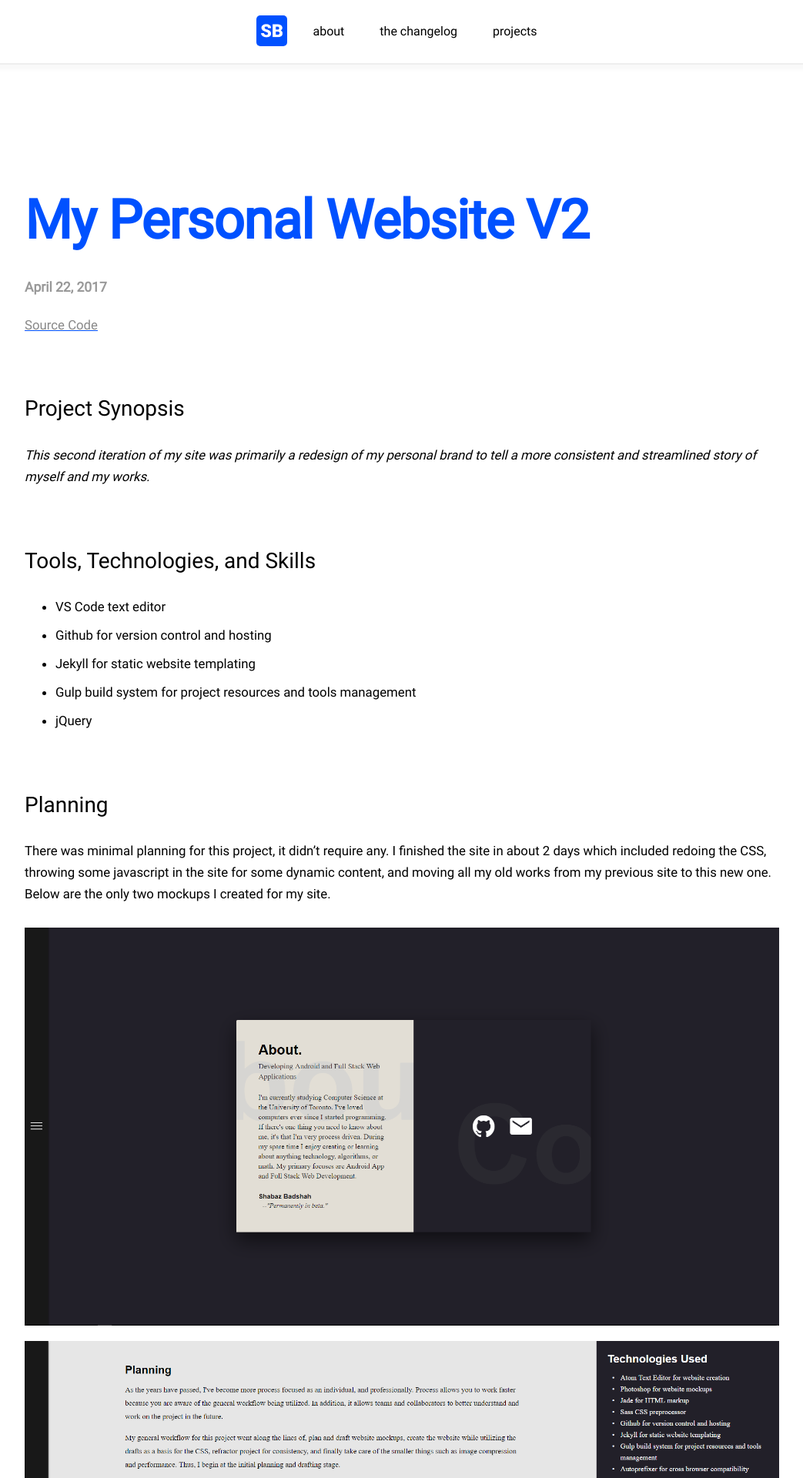
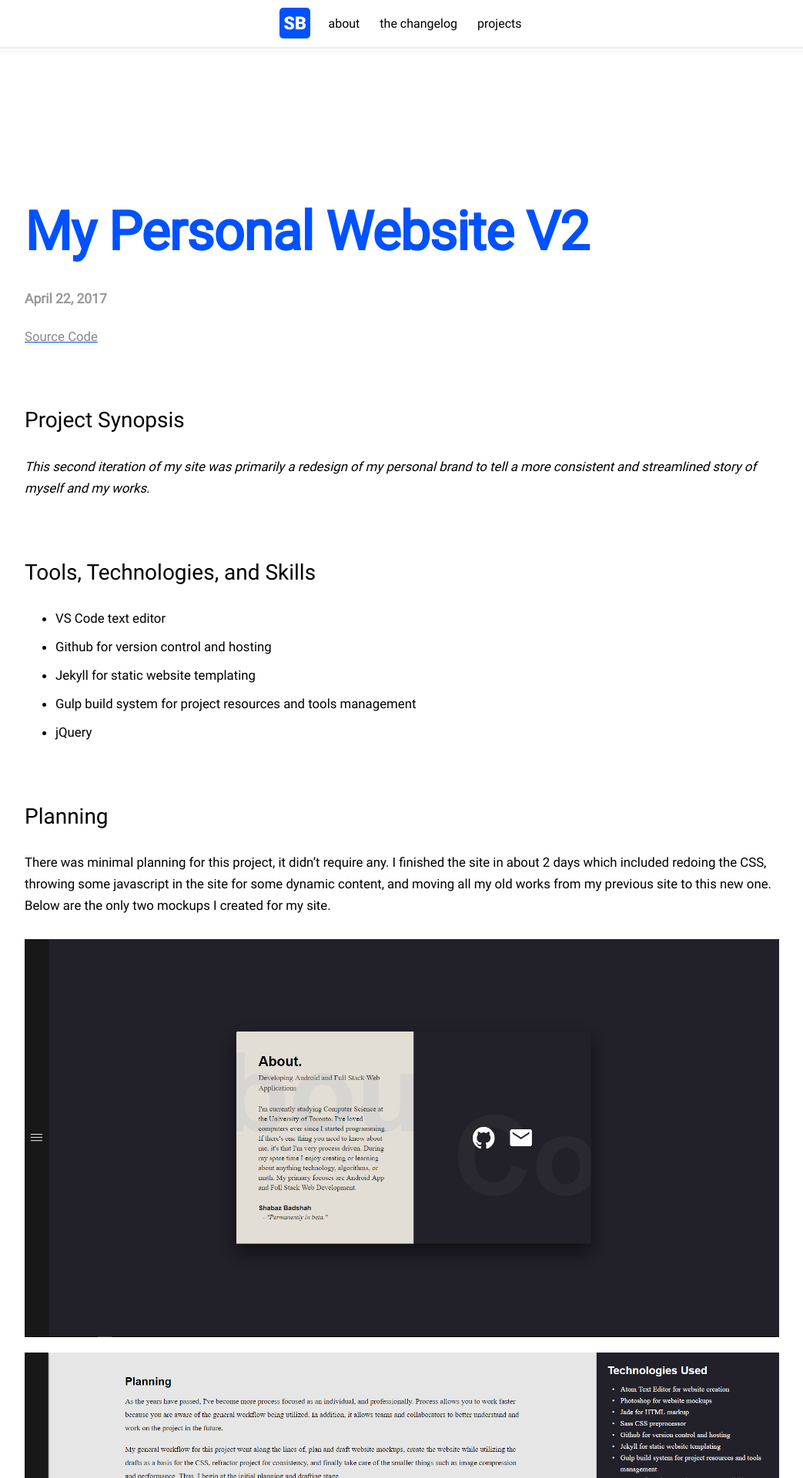
Before and after one commit to ShabazBadshah/shabazbadshah.com, a Jekyll site: the page built from _posts/projects/2018-04-22-my-personal-website-v2.md, in a window 1280 px wide. Shown: the top 1920 px of the page at 77% size, without its empty margins (118-1161 px from the left). Built offline with Jekyll 4.4.1, drawn with Linux system fonts in a browser that asks for light colours.

Commit message:
added support for chrome colors tabs, made header a little bit shorter

```diff
--- a/_includes/header.html
+++ b/_includes/header.html
@@ -11,6 +11,7 @@
   <meta name="author" content="Shabaz Badshah">
 
   <meta name="viewport" content="width=device-width, initial-scale=1.0, maximum-scale=1.0">
+  <meta name="theme-color" content="#0051ff">
 
   <link rel="shortcut icon" type="image/png" href="{{site.baseurl}}/assets/images/favicon.png"/>
   <link rel="shortcut icon" type="image/png" href="http://shabazbadshah.com/favicon.png"/>
--- a/assets/css/index.css
+++ b/assets/css/index.css
@@ -31,7 +31,6 @@
   justify-content: center;
   align-items: center;
   border-bottom: 2px solid #eee;
-  padding: 5px;
   background-color: white;
   box-shadow: 0 3px 10px rgba(50,50,50,0.05);
 }
@@ -74,13 +73,13 @@
 }
 
 li#nav-item {
-  margin: 15px;
+  margin: 5px;
   display: flex;
   align-items: center;
 }
 
 #content-wrap {
-  top: 50px;
+  top: 65px;
   display: flex;
   flex-direction: column;
   align-items: center;
--- a/assets/css/project-showcase.css
+++ b/assets/css/project-showcase.css
@@ -99,11 +99,12 @@
   #project-showcase-content-wrap {
     padding: 0;
     width: 90%;
+    padding-top: 50px;
   }
 
   #project-showcase-content-wrap h1 {
     margin-top: 50px;
-    line-height: 5.5rem;
+    line-height: 6rem;
   }
 
   #project-showcase-content-wrap img {
```
